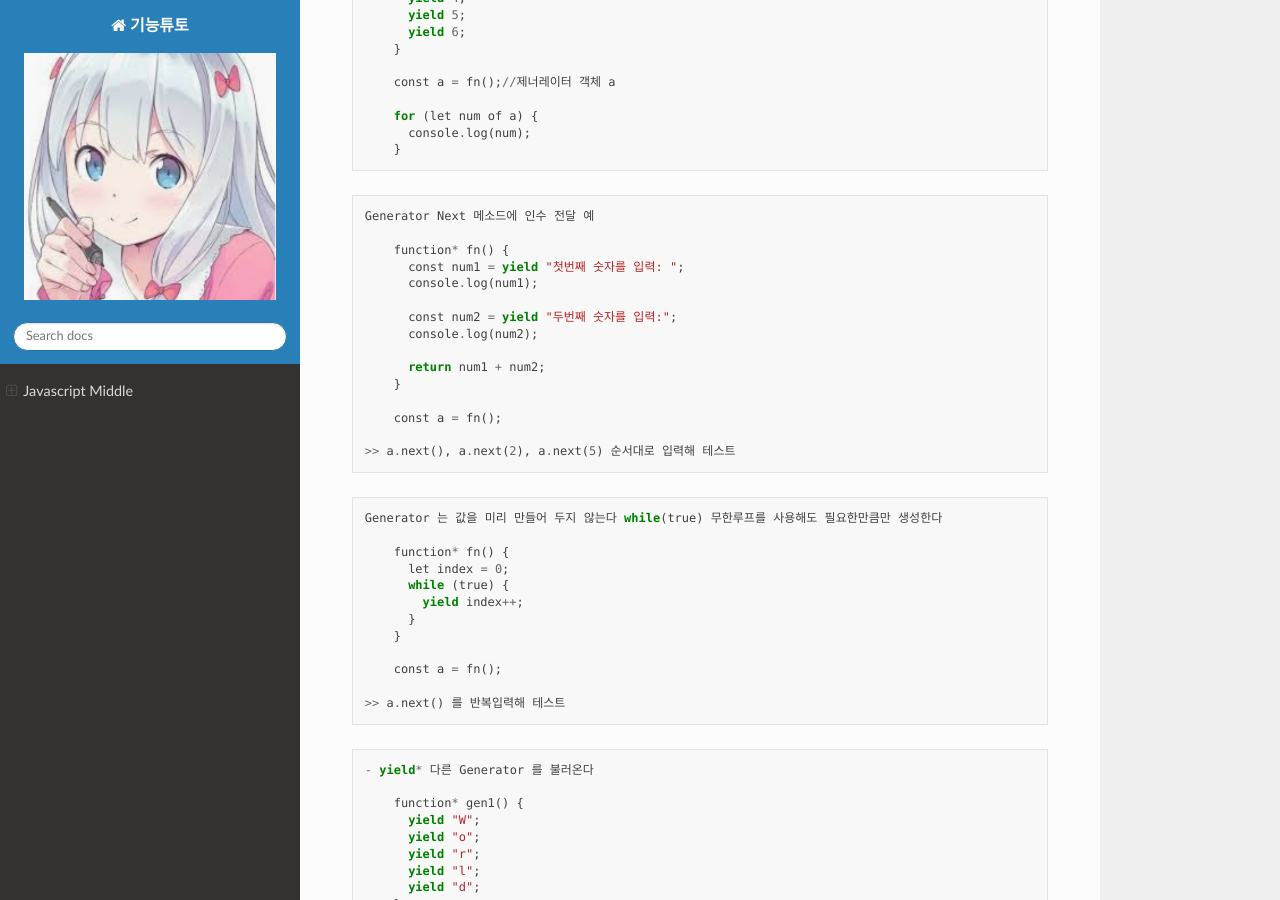
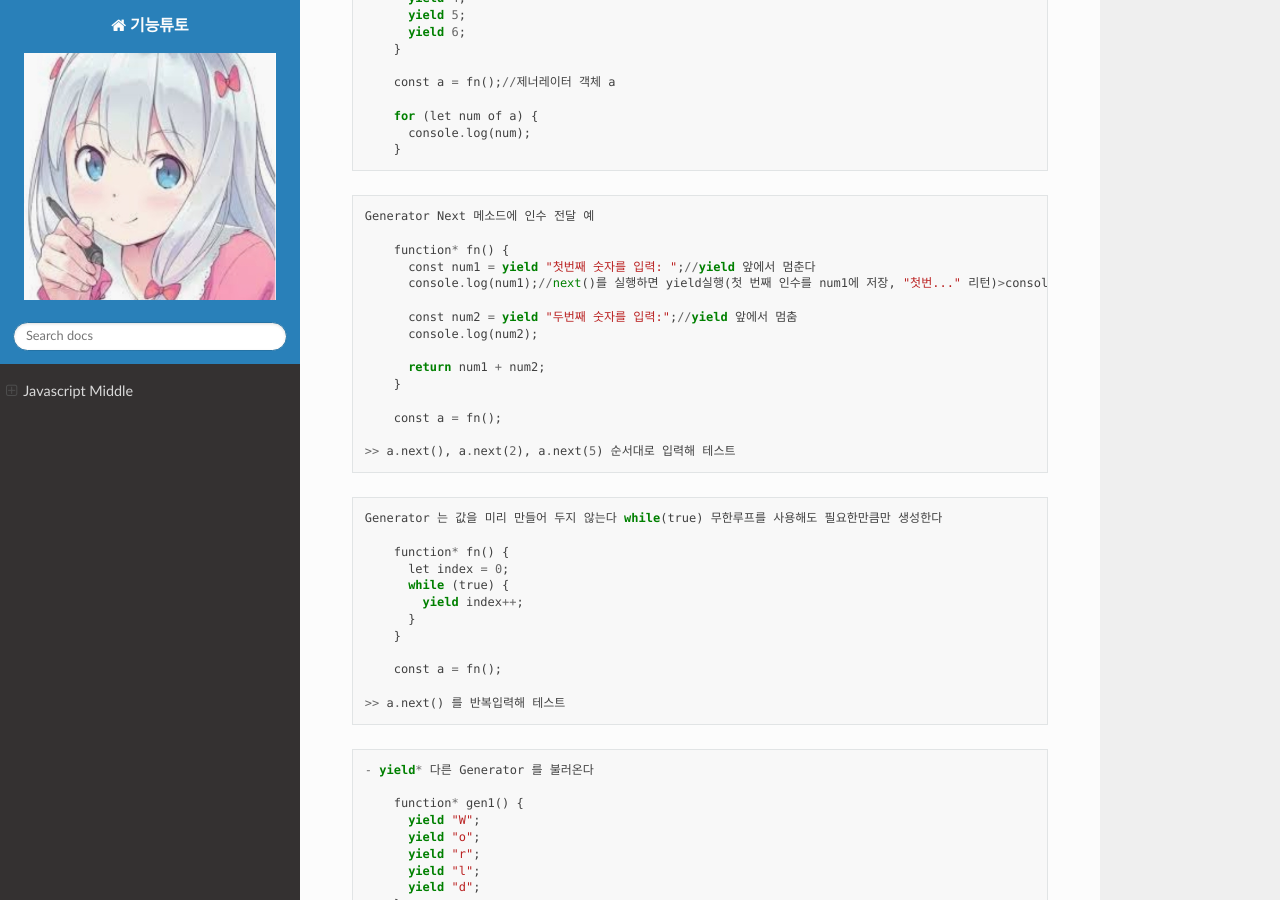
Before and after one commit to lisney/RTD, a Sphinx documentation site: the page built from docs/source/html/javascriptm.md, in a window 1280 px wide and 900 px high, scrolled down 18317 px. Built offline with Sphinx 7.4.7 and the Read the Docs theme 2.0.0, drawn with Linux system fonts in a browser that asks for light colours; pages that are not in the unit, such as notebooks, are missing from menus.

Commit message:
Update javascriptm.md

```diff
--- a/docs/source/html/javascriptm.md
+++ b/docs/source/html/javascriptm.md
@@ -1017,10 +1017,10 @@ it.next()
 Generator Next 메소드에 인수 전달 예
 
     function* fn() {
-      const num1 = yield "첫번째 숫자를 입력: ";
-      console.log(num1);
+      const num1 = yield "첫번째 숫자를 입력: ";//yield 앞에서 멈춘다
+      console.log(num1);//next()를 실행하면 yield실행(첫 번째 인수를 num1에 저장, "첫번..." 리턴)>console.log 실행
 
-      const num2 = yield "두번째 숫자를 입력:";
+      const num2 = yield "두번째 숫자를 입력:";//yield 앞에서 멈춤
       console.log(num2);
 
       return num1 + num2;
```
